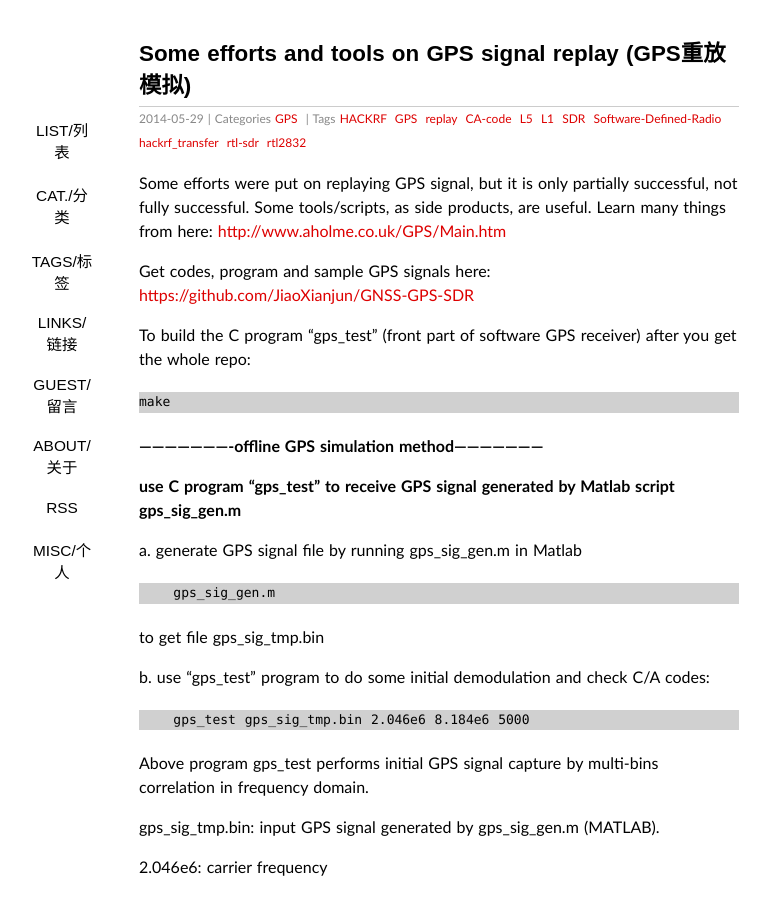
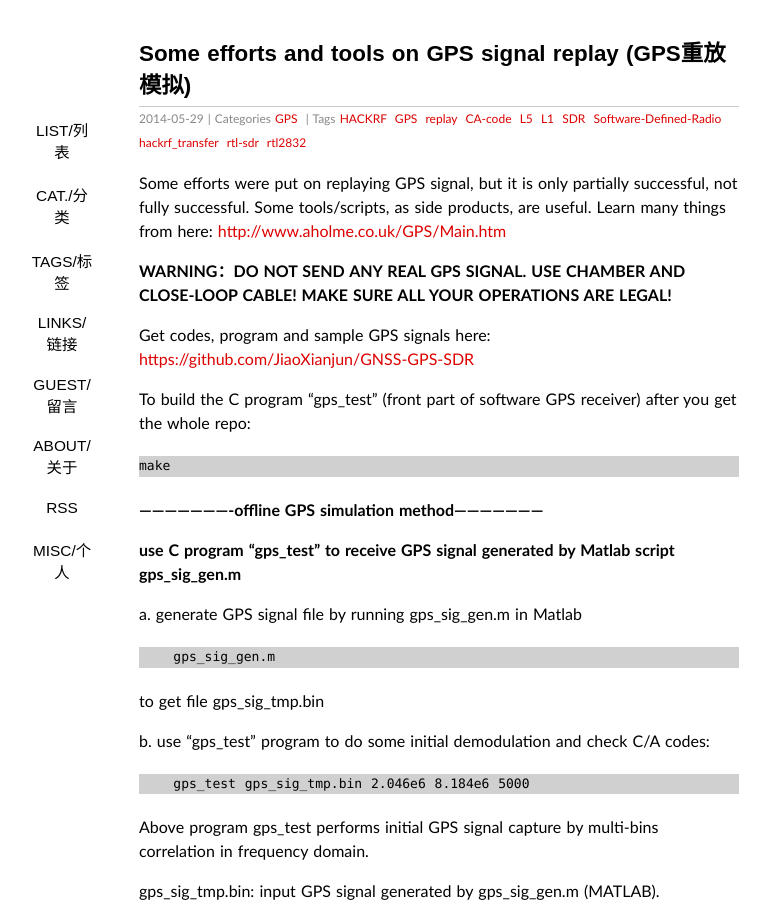
Before and after one commit to sdr-x/sdr-x.github.io, a Jekyll site: the page built from _posts/2014-05-29-Some efforts and tools on GPS signal replay (GPS重放模拟).md, in a window 1280 px wide and 900 px high. Shown: the whole window, without its empty margins (201-971 px from the left). Built offline with Jekyll 4.4.1, drawn with Linux system fonts in a browser that asks for light colours; some web fonts are replaced; Markdown is read by kramdown in place of the engine named in the settings; comment, search, counter and statistics services are not loaded.

Commit message:
Update 2014-05-29-Some efforts and tools on GPS signal replay (GPS重放模拟).md

```diff
--- a/_posts/2014-05-29-Some efforts and tools on GPS signal replay (GPS重放模拟).md
+++ b/_posts/2014-05-29-Some efforts and tools on GPS signal replay (GPS重放模拟).md
@@ -8,6 +8,8 @@ tags:  HACKRF GPS replay CA-code L5 L1 SDR Software-Defined-Radio hackrf_transfe
 ---
 
 Some efforts were put on replaying GPS signal, but it is only partially successful, not fully successful. Some tools/scripts, as side products, are useful. Learn many things from here: [http://www.aholme.co.uk/GPS/Main.htm](http://www.aholme.co.uk/GPS/Main.htm)
+
+**WARNING：DO NOT SEND ANY REAL GPS SIGNAL. USE CHAMBER AND CLOSE-LOOP CABLE! MAKE SURE ALL YOUR OPERATIONS ARE LEGAL!**
 
 Get codes, program and sample GPS signals here: [https://github.com/JiaoXianjun/GNSS-GPS-SDR](https://github.com/JiaoXianjun/GNSS-GPS-SDR)
 
```
